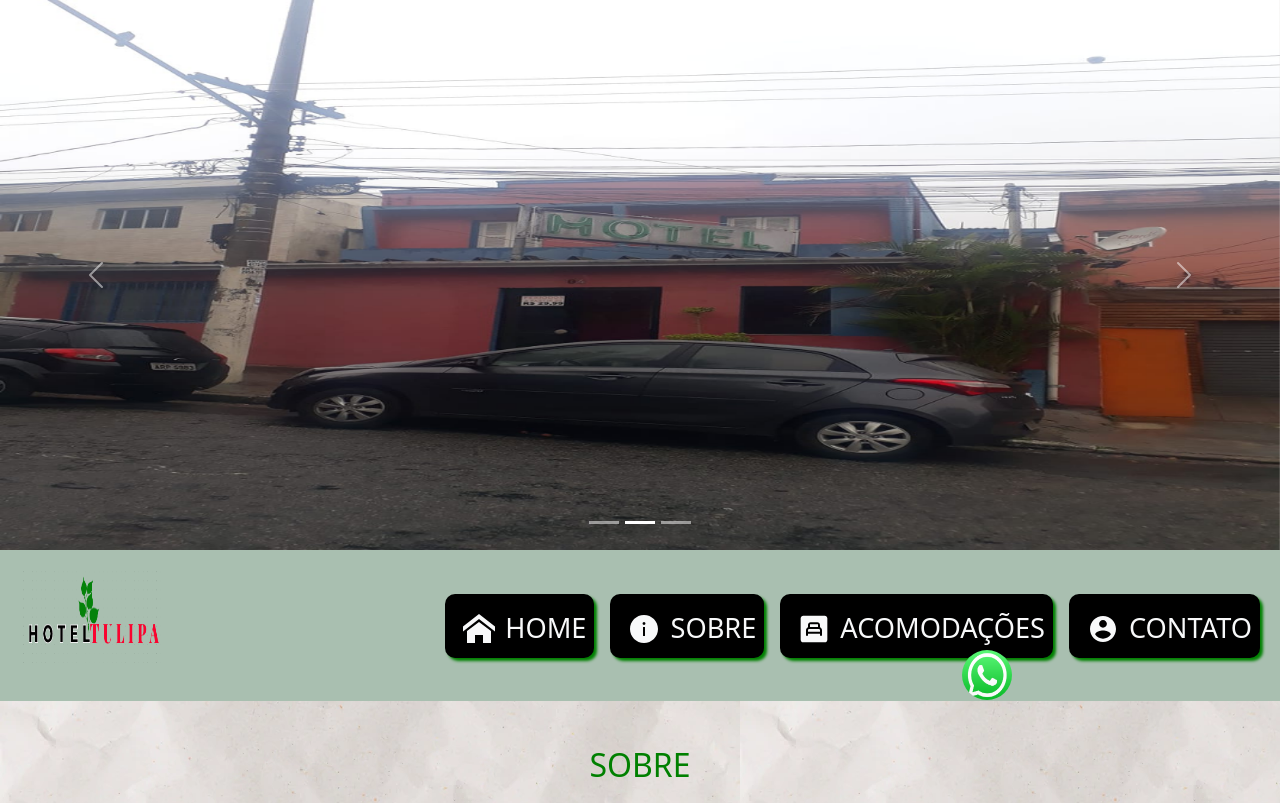
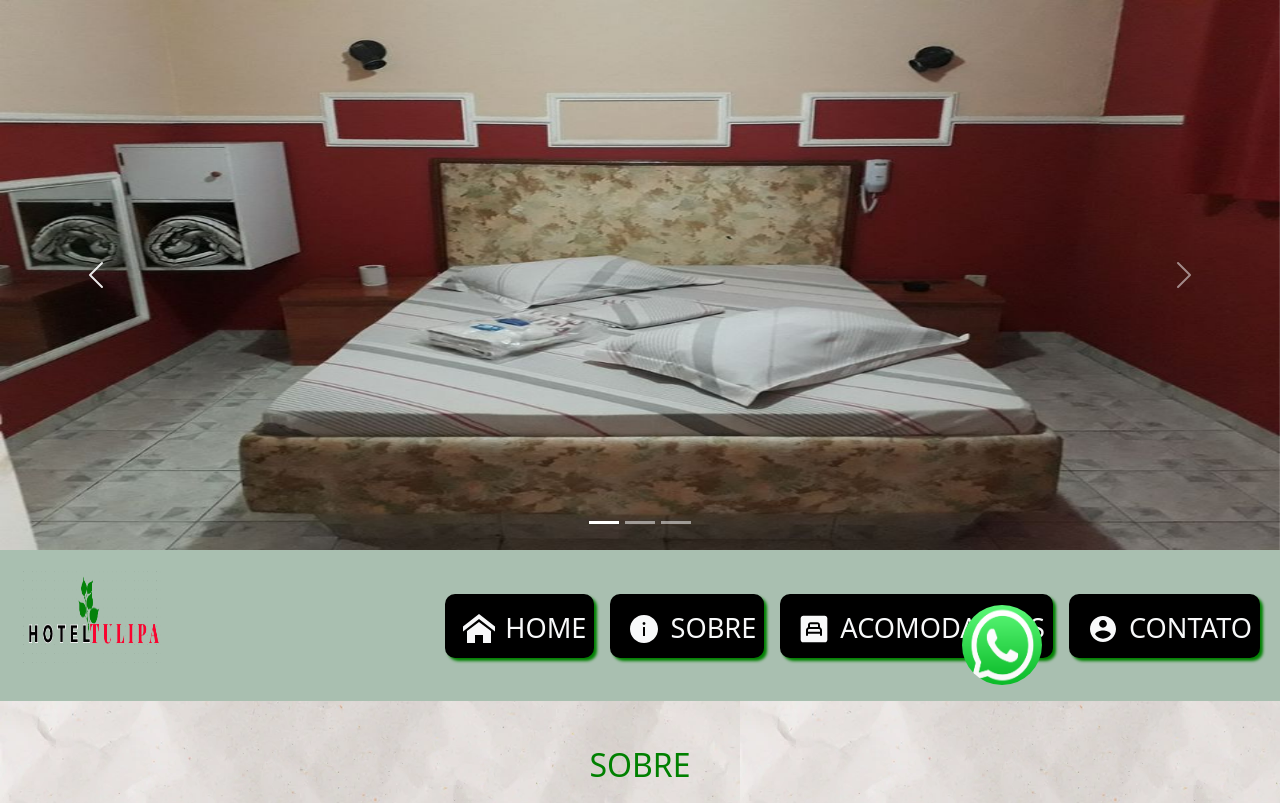
Before and after one commit to jfilinho/site-hoteleiro, a React (Create React App) app: page /sobre in a window 1280 px wide. Shown: the top 803 px of the page. Built offline with nearby package versions, Linux system fonts and the light colour scheme.

Commit message:
novo commit lik para o whatsapp

```diff
--- a/src/estilos/style.css
+++ b/src/estilos/style.css
@@ -179,10 +179,10 @@
 }
 .whatsapp-link {
 position: fixed;
-margin: 15px 0 0;
-margin: top 300px;
-width: 50px;
-height: 50px;
+margin: 15px;
+margin-top:  80px;
+width: 80px;
+height: 80px;
 border-radius: 50px;
 margin-left: 950px;
 z-index: 5000;
```
